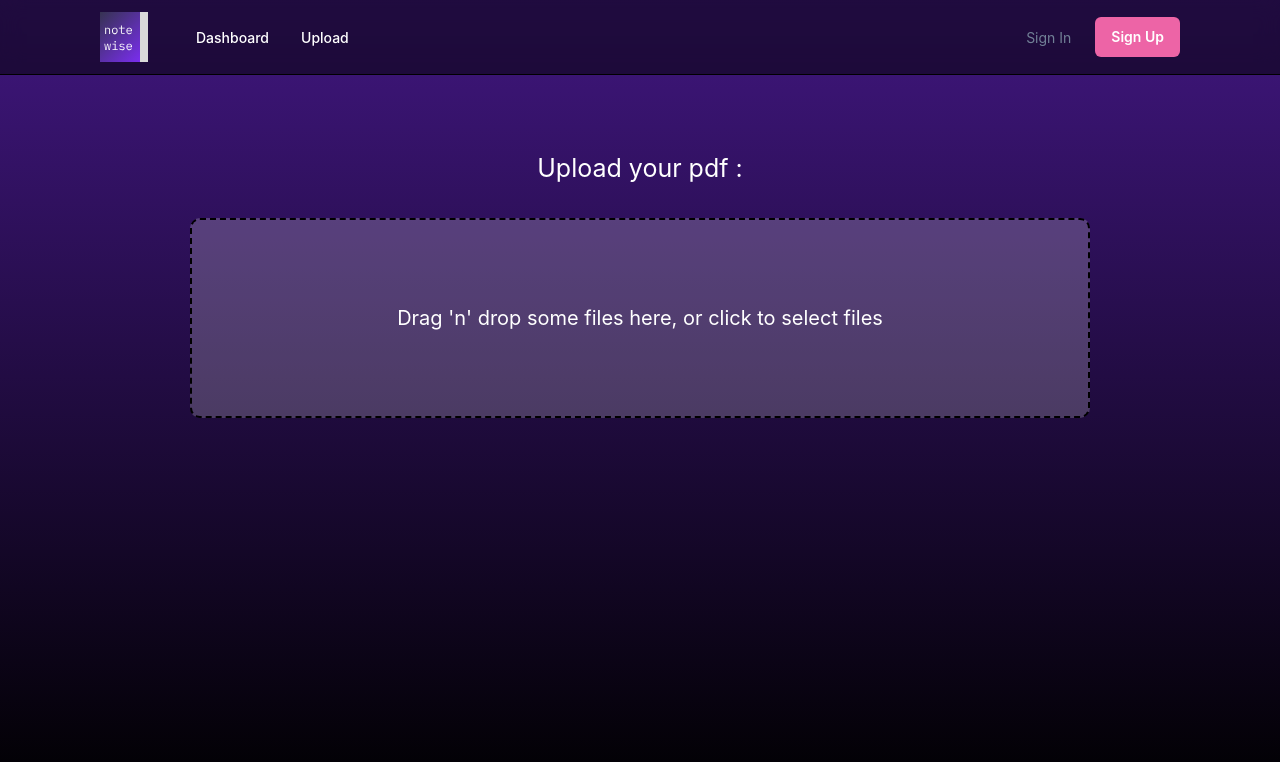
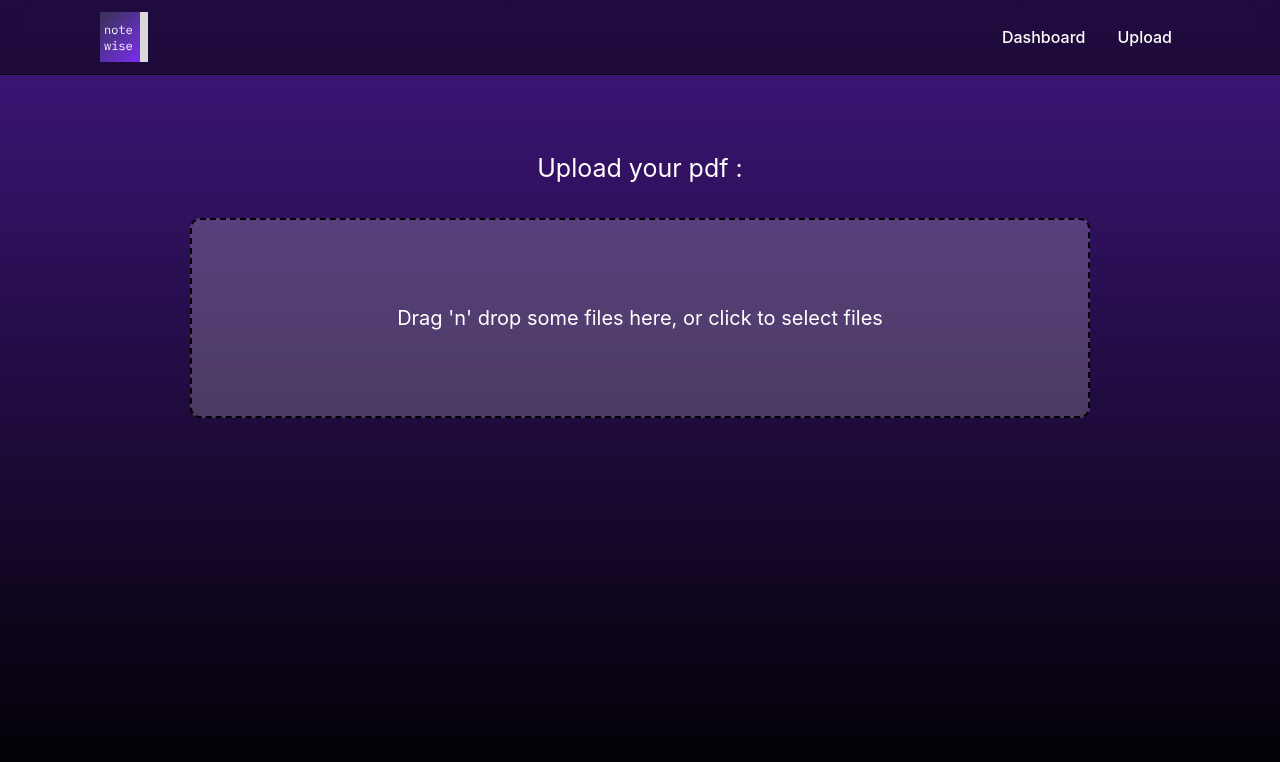
Before and after one commit to Speed-Breakers/notewise-frontend, a React (Create React App) app: page /upload in a window 1280 px wide. Shown: the top 762 px of the page. Built offline with nearby package versions, Linux system fonts and the light colour scheme; what @meilisearch/instant-meilisearch would draw is missing.

Commit message:
final push

```diff
--- a/package.json
+++ b/package.json
@@ -22,6 +22,7 @@
     "react": "^18.2.0",
     "react-dom": "^18.2.0",
     "react-dropzone": "^14.2.3",
+    "react-icons": "^4.7.1",
     "react-instantsearch-dom": "^6.39.0",
     "react-pdf": "^6.2.2",
     "react-router": "^6.8.1",
--- /dev/null
+++ b/src/axiosConfig.ts
@@ -0,0 +1,5 @@
+import axios from "axios"
+
+export const axiosConfig = async (url:string, params:any) => {
+
+}
--- a/src/components/Cards.tsx
+++ b/src/components/Cards.tsx
@@ -3,11 +3,7 @@ import React from 'react'
 import { useNavigate } from 'react-router-dom'
 import pdfLogo from "../assets/pdfLogo.png"
 
-interface CardsProps {
-    fileId: string,
-    fileName: string
-}
-const Cards = ({file} : any) => {
+const Cards = ({file, query} : any) => {
     const navigate = useNavigate()
     const routeHandler = (fileId:string, fileName:string) => {
         const url = encodeURIComponent(`/${fileId}/${fileName}`);
--- a/src/components/Navbar.tsx
+++ b/src/components/Navbar.tsx
@@ -56,45 +56,9 @@ export default function WithSubnavigation() {
           </Flex>
           <Flex flex={{ base: 1 }} justify={{ base: 'center', md: 'start' }} alignItems="center">
             <Image src={logo} />
-            {/* <Text
-              textAlign={useBreakpointValue({ base: 'center', md: 'left' })}
-              fontFamily={'heading'}
-              color={'white'}>
-              Logo
-            </Text> */}
-
-            <Flex display={{ base: 'none', md: 'flex' }} ml={10}>
-              <DesktopNav />
-            </Flex>
           </Flex>
 
-          <Stack
-            flex={{ base: 1, md: 0 }}
-            justify={'flex-end'}
-            direction={'row'}
-            spacing={6}>
-            <Button
-              as={'a'}
-              fontSize={'sm'}
-              fontWeight={400}
-              variant={'link'}
-              href={'#'}>
-              Sign In
-            </Button>
-            <Button
-              as={'a'}
-              display={{ base: 'none', md: 'inline-flex' }}
-              fontSize={'sm'}
-              fontWeight={600}
-              color={'white'}
-              bg={'pink.400'}
-              href={'#'}
-              _hover={{
-                bg: 'pink.300',
-              }}>
-              Sign Up
-            </Button>
-          </Stack>
+          <DesktopNav />
         </Flex>
 
         <Collapse in={isOpen} animateOpacity>
@@ -118,7 +82,7 @@ export default function WithSubnavigation() {
                   as={ReactRouterLink}
                   p={2}
                   to={navItem.href ?? '#'}
-                  fontSize={'sm'}
+                  fontSize={'md'}
                   fontWeight={500}
                   color={"white"}
                   _hover={{
--- a/src/components/TableRow.tsx
+++ b/src/components/TableRow.tsx
@@ -1,25 +1,56 @@
-import { Box, Flex, Image, Text } from '@chakra-ui/react'
+import { Box, Flex, Image, Text, Accordion,
+  AccordionItem,
+  AccordionButton,
+  AccordionPanel,
+  AccordionIcon,
+ } from '@chakra-ui/react'
 import React from 'react'
 import { useNavigate } from 'react-router-dom'
+import {BsChevronDown} from 'react-icons/bs'
 import pdfLogo from "../assets/pdfLogo.png"
 
 interface CardProps {
-    file: any
+    file: any,
+    query: string
 }
 
-const TableRow = ({file} : CardProps) => {
+const TableRow = ({file, query} : CardProps) => {
   const navigate = useNavigate()
   const routeHandler = (fileId:string, fileName:string) => {
     const url = encodeURIComponent(`/${fileId}/${fileName}`);
     navigate(`/file/${encodeURIComponent(fileId)}/${encodeURIComponent(fileName)}`)
   }
+
+  const getContextText = () => {
+    console.log(file.summary)
+    console.log(file?.summary?.indexOf(query))
+  }
+
   return (
-    <Flex cursor="pointer" onClick={() => routeHandler(file.pdf_id, file.pdf_name)} mb="5px" justifyContent="space-between" alignItems="center" w="100%" bg="rgba(255,255,255,0.1)" p="10px" px="30px" borderBottom="1px solid black">
-      <Image src={pdfLogo} w="40px" />
-      <Text ml="10px" w="calc(100% - 300px)" fontSize={20}>{file.name || file.pdf_name}</Text>
-      <Text ml="10px" w="100px">{file.summary ? file.summary.length <= 20 ? file.summary : `${file.summary.slice(0, 30)}...` : ''}</Text>
-      <Text ml="10px">{file?.page_num && `Page No. : ${file?.page_num}`}</Text>
-    </Flex>
+    <Accordion allowToggle>
+      <AccordionItem>
+        <h2>
+            <Flex cursor="pointer" mb="5px" justifyContent="space-between" alignItems="center" w="100%" bg="rgba(255,255,255,0.1)" p="10px" px="30px" borderBottom="1px solid black">
+              <Image src={pdfLogo} w="40px" onClick={() => routeHandler(file.pdf_id, file.pdf_name)} />
+              <Text ml="10px" w="calc(100% - 300px)" onClick={() => routeHandler(file.pdf_id, file.pdf_name)} fontSize={20}>{file.name || file.pdf_name}</Text>
+              <Text ml="10px" w="100px">{file.summary ? file.summary.length <= 20 ? file.summary : `${file.summary.slice(0, 30)}...` : ''}</Text>
+              <AccordionButton w="fit-content" onClick={getContextText}>
+                <Text ml="10px">
+                  <Flex alignItems="center">
+                    <Text>
+                    {file?.page_num && `Page No. : ${file?.page_num}`}
+                    </Text>
+                    <BsChevronDown />
+                  </Flex> </Text>
+              </AccordionButton>
+            </Flex>
+        </h2>
+        <AccordionPanel pb={4}>
+          {file.summary?.slice(0, 50)}
+        </AccordionPanel>
+      </AccordionItem>
+    </Accordion>
+
   )
 }
 
--- a/src/index.css
+++ b/src/index.css
@@ -15,7 +15,7 @@ html, body {
 }
 .ais-Hits-list {
   width: 90vw;
-  max-width: 700px;
+  max-width: 800px;
   margin: auto;
 }
 .pdfs-list .ais-Hits-list {
@@ -52,9 +52,9 @@ code {
   justify-content: center;
   margin-bottom: 40px;
 }
-.react-pdf__Page__textContent.textLayer {
+/* .react-pdf__Page__textContent.textLayer {
   display: none;
 }
 .react-pdf__Page__annotations.annotationLayer {
   display: none;
-}
+} */
--- a/src/pages/Dashboard/index.tsx
+++ b/src/pages/Dashboard/index.tsx
@@ -1,8 +1,13 @@
-import React from 'react'
+import React, {useState} from 'react'
 import { MeiliSearch } from 'meilisearch'
 import { InstantSearch, SearchBox, Hits, Pagination, Highlight } from 'react-instantsearch-dom';
 import { instantMeiliSearch } from '@meilisearch/instant-meilisearch';
-import { Box, Flex } from '@chakra-ui/react';
+import { Box, Flex, Accordion,
+    AccordionItem,
+    AccordionButton,
+    AccordionPanel,
+    AccordionIcon,
+   } from '@chakra-ui/react';
 import TableRow from '../../components/TableRow';
 import Cards from '../../components/Cards';
 
@@ -18,6 +23,23 @@ const client = instantMeiliSearch(
 
 const Dashboard = () => {
     const [index, setIndex] = React.useState("pdfs");
+    const [query, setQuery] = useState("");
+
+    const TableHit = ({ hit }: any) => {
+        console.log(hit)
+        return (
+            <TableRow file={hit} query={query} />
+            // <Highlight attribute="summary" hit={hit} />
+        )
+    };
+    const CardHit = ({ hit }: any) => {
+        console.log(hit)
+        return (
+            <Cards file={hit} query={query} />
+            // <Highlight attribute="summary" hit={hit} />
+        )
+    };
+
   return (
     <Box pt="100px" color="white" zIndex={2} pos="relative">
         <InstantSearch
@@ -45,19 +67,6 @@ const Dashboard = () => {
   )
 }
 
-const TableHit = ({ hit }: any) => {
-    console.log(hit)
-    return (
-        <TableRow file={hit} />
-        // <Highlight attribute="summary" hit={hit} />
-    )
-};
-const CardHit = ({ hit }: any) => {
-    console.log(hit)
-    return (
-        <Cards file={hit} />
-        // <Highlight attribute="summary" hit={hit} />
-    )
-};
+
 
 export default Dashboard
--- a/src/pages/Upload/index.tsx
+++ b/src/pages/Upload/index.tsx
@@ -9,15 +9,23 @@ const Upload = () => {
     const toast = useToast()
     const navigate = useNavigate()
 
-    const onDrop = useCallbackRef(async (acceptedFiles) => {
+    const onDrop = useCallbackRef(async (acceptedFiles:any) => {
         // Do something with the files
         setIsLoading(true)
         console.log(acceptedFiles)
         const formData = new FormData()
         formData.append("file", acceptedFiles[0])
-        const resGet = await axios.get("https://api.notewise.study/")
-        console.log("getttttt", resGet)
-        const res = await axios.post("https://api.notewise.study/files", formData, {headers: { "Content-Type": "multipart/form-data" }})
+        // const res = await axios.post("https://api.notewise.study/files", formData, {headers: { "Content-Type": "multipart/form-data" }})
+        // const res = await axios({
+
+        //     url:"https://api.notewise.study/files", formData, {headers: { "Content-Type": "multipart/form-data" }}}
+        //     )
+        const res = await axios({
+            method: "POST",
+            url: "https://api.notewise.study/files",
+            data: formData,
+            headers: { "Content-Type": "multipart/form-data" }
+        })
         if (res) {
             toast({
                 title: `File successfully uploaded`,
```
Also changed, not shown: src/pages/DetailsPage/index.tsx (+15 -8 lines), 2 other files (tests, documents, lock files or other folders).
